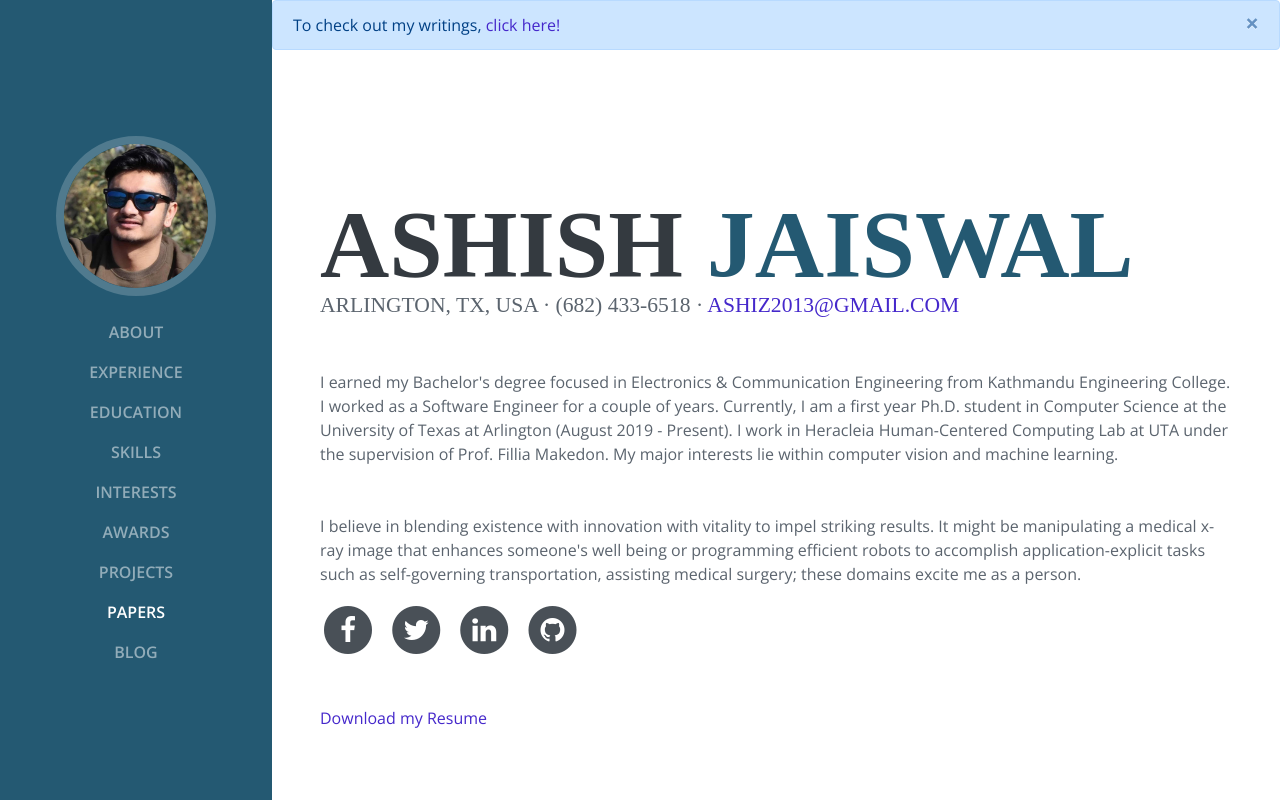
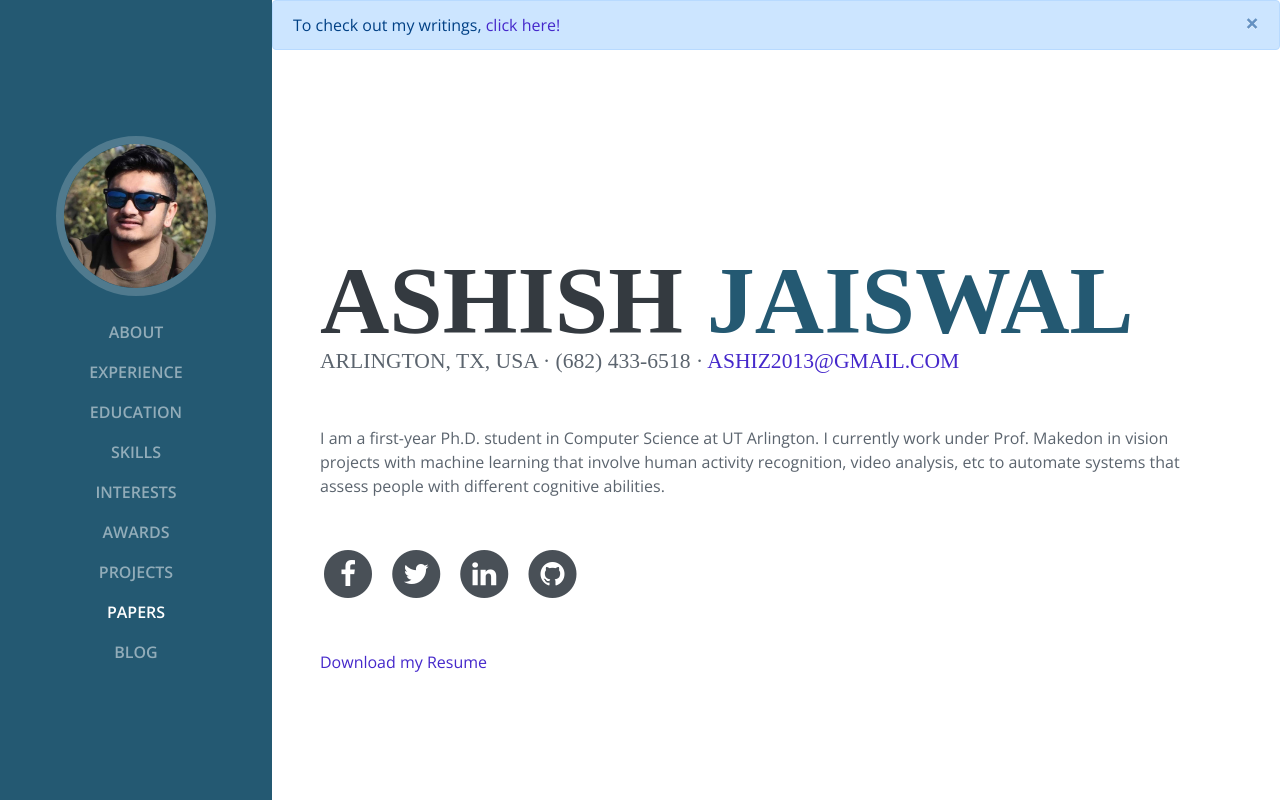
Before and after one commit to asheeshcric/asheeshcric.github.io, a plain HTML site: page index.html in a window 1280 px wide. Shown: the top 800 px of the page. Drawn offline with nearby package versions, Linux system fonts and the light colour scheme; a web font is replaced by a local one.

Commit message:
Update index.html

```diff
--- a/index.html
+++ b/index.html
@@ -146,11 +146,11 @@
                 <a href="mailto:ashiz2013@gmail.com">ashiz2013@gmail.com</a>
             </div>
             <p class="mb-5">
-                I earned my Bachelor's degree focused in Electronics & Communication Engineering from Kathmandu Engineering College. I worked as a Software Engineer for a couple of years. Currently, I am a first year Ph.D. student in Computer Science at the University of Texas at Arlington (August 2019 - Present). I work in Heracleia Human-Centered Computing Lab at UTA under the supervision of Prof. Fillia Makedon. My major interests lie within computer vision and machine learning.
+                I am a first-year Ph.D. student in Computer Science at UT Arlington. I currently work under Prof. Makedon in vision projects with machine learning that involve human activity recognition, video analysis, etc to automate systems that assess people with different cognitive abilities.
             </p>
-            <p>
+<!--             <p>
                 I believe in blending existence with innovation with vitality to impel striking results. It might be manipulating a medical x-ray image that enhances someone's well being or programming efficient robots to accomplish application-explicit tasks such as self-governing transportation, assisting medical surgery; these domains excite me as a person.
-            </p>
+            </p> -->
             <ul class="list-inline list-social-icons mb-0">
                 <li class="list-inline-item">
                     <a href="https://facebook.com/asheeshcric" target="_blank">
```
